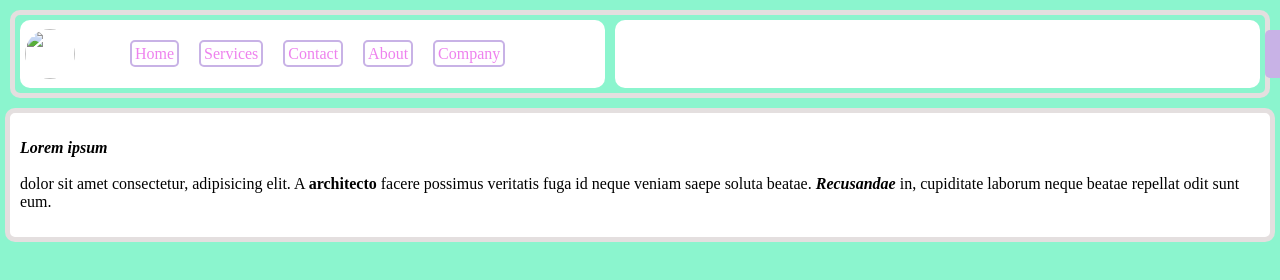
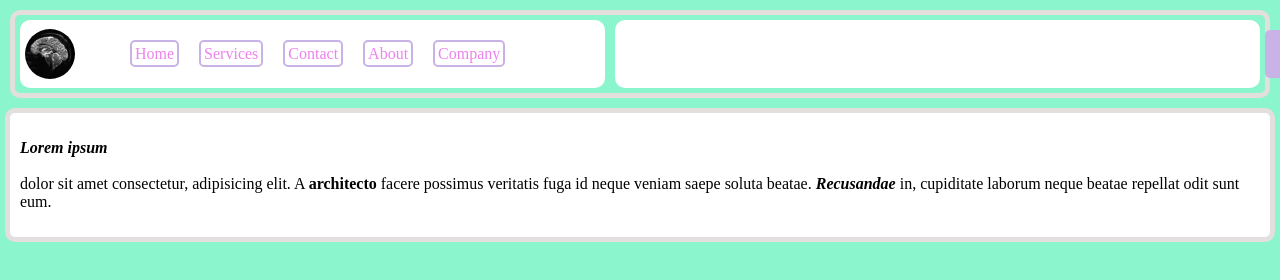
Before and after one commit to OFFlINE-abhi/test, a plain HTML site: page index.html in a window 1280 px wide. Shown: the top 280 px of the page. Drawn offline with Linux system fonts and the light colour scheme.

Commit message:
Update index.html

```diff
--- a/index.html
+++ b/index.html
@@ -90,7 +90,7 @@
 <body>
     <nav class="navbar">
         <div class="left">
-            <img src="/img/p.webp" alt="" class="logo">
+            <img src="/p.webp" alt="" class="logo">
             <ul>
                 <li><a href="http://Home">Home</a></li>
                 <li><a href="http://Home">Services</a></li>
```
